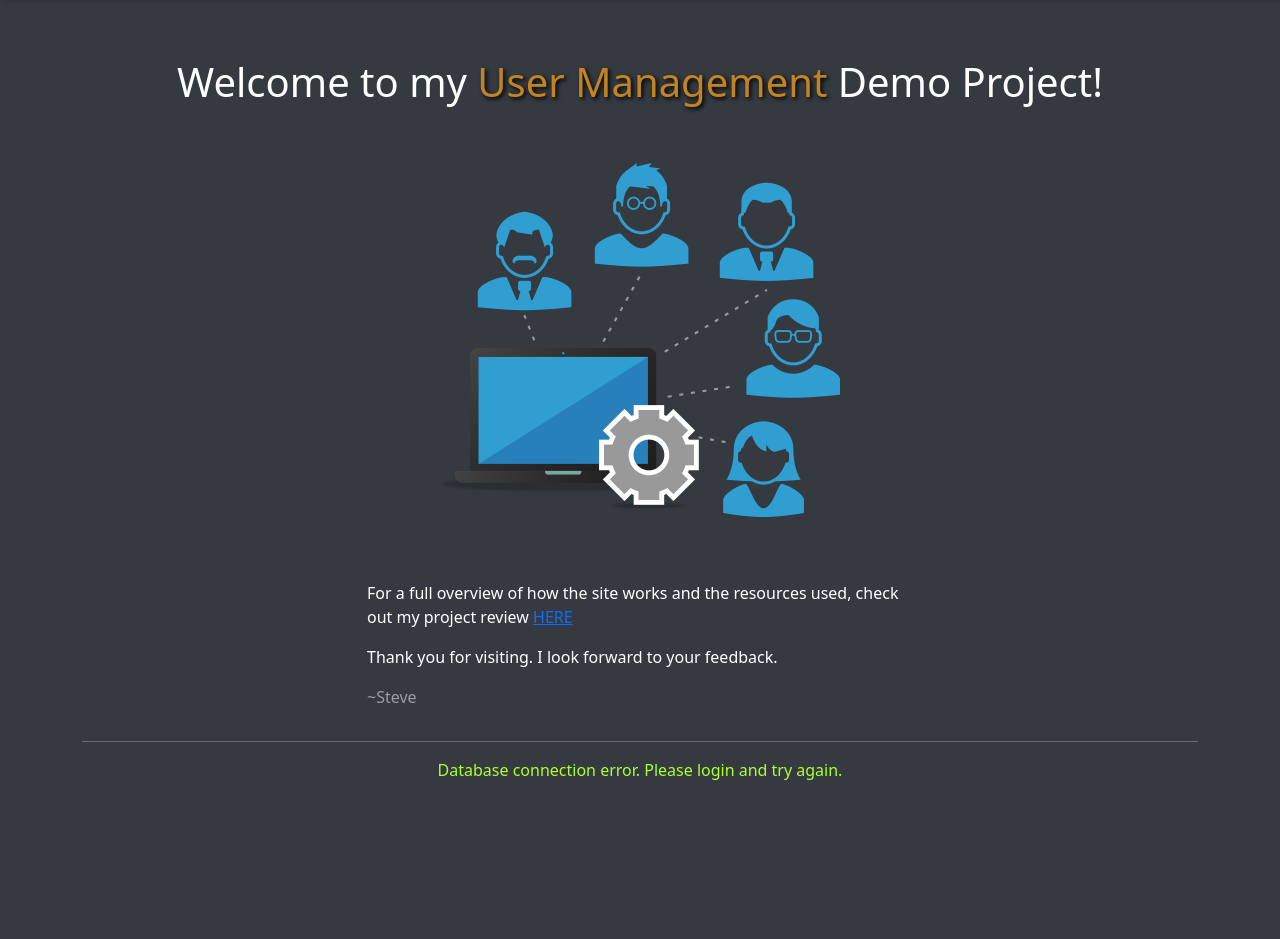
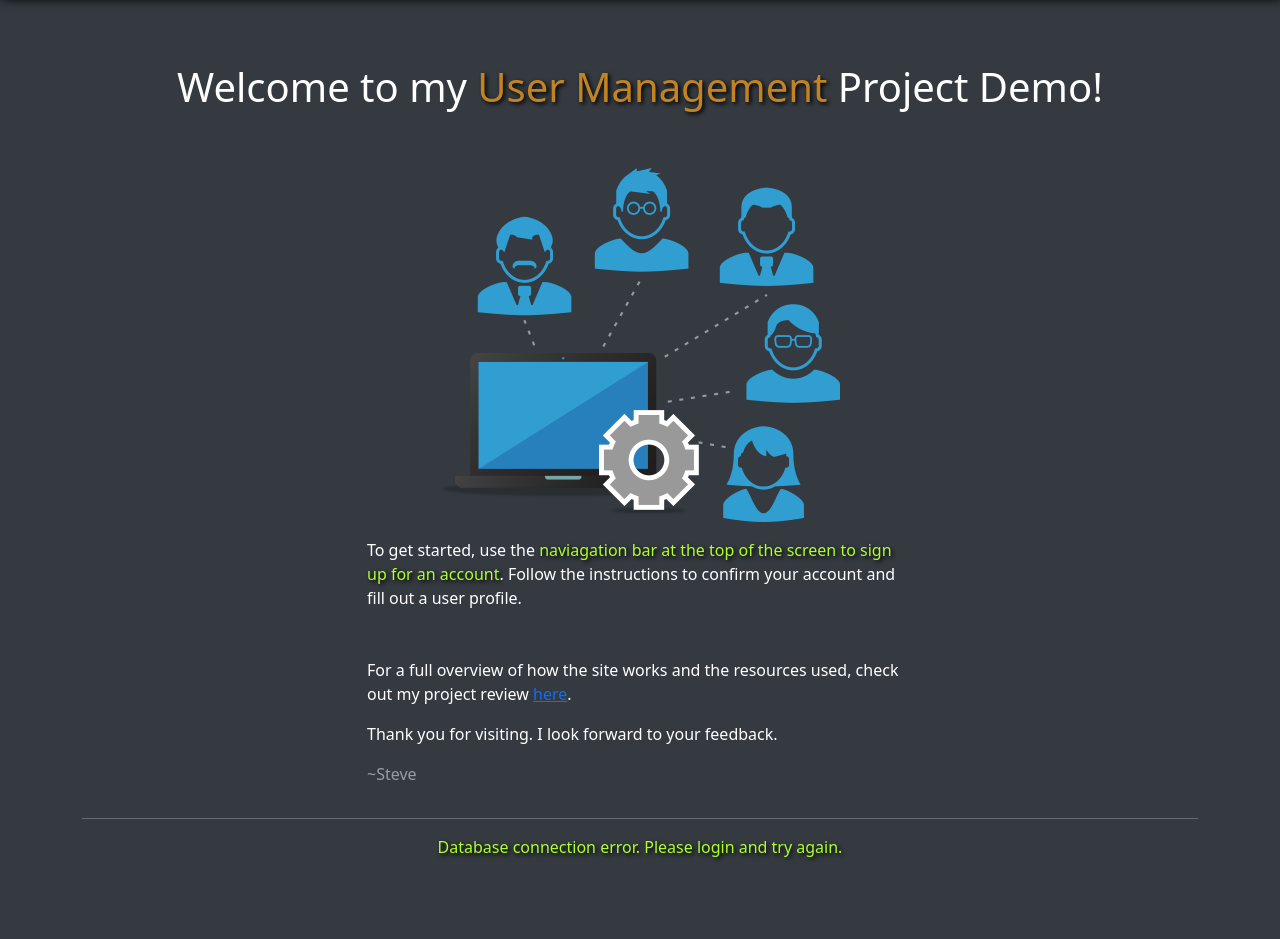
Before and after one commit to syuhas/flaskdb, a Flask app: page / in a window 1280 px wide. Shown: the part 62-1001 px from the top of the page. Before the commit the page ends 842 px from the top, so only its background shows below. Run offline with Flask 2, Linux system fonts and the light colour scheme.

Commit message:
added instructions and added more instructions to home page

```diff
--- a/website/profiles.py
+++ b/website/profiles.py
@@ -76,7 +76,7 @@ def signup():
                 flash("Server Error. Please Try Again.")
                 return redirect(url_for('profiles.signup'))
             create_user(username, password, email)
-            flash("Thank you for creating your account. A confirmation link has been sent to your email address. Follow the link to confirm your account and log in.")
+            flash("Thank you for creating your account. A confirmation link has been sent to your email address. Follow the link to confirm your account and log in. (Note: Please check your spam folder if you do not see the link in your inbox)")
             return redirect(url_for('mailer.send_confirm_email'))
     else:
         return render_template('signup.html')
--- a/website/static/css/main.css
+++ b/website/static/css/main.css
@@ -19,8 +19,14 @@
 }
 .nav-item a {
   color: white;
+  font-size: larger;
+  text-shadow: 3px 3px 5px black;
 }
 
+span {
+  color: greenyellow;
+  text-shadow: 2px 2px 4px black;
+}
 
 .logout, .msg {color: white; padding-top: 1em; margin: auto;}
 
--- a/website/templates/home.html
+++ b/website/templates/home.html
@@ -14,8 +14,8 @@
 <div class="container">
 
     <div class="row justify-content-center">
-        <div class="col-10 mt-5">
-            <h1 class="text-center">Welcome to my <span style="color: #c28422; text-shadow: 2px 2px 4px black;">User Management</span> Demo Project!</h1>
+        <div class="col-md-10 mt-5">
+            <h1 class="text-center">Welcome to my <span style="color: #c28422; text-shadow: 2px 2px 4px black;">User Management</span> Project Demo!</h1>
         </div>
     </div>
 
@@ -29,8 +29,9 @@
 
     <div class="row">
         <div class="col-3"></div>
-        <div class="col-6 mt-3">
-            <p class="mt-5">For a full overview of how the site works and the resources used, check out my project review <a href="https://www.digitalsteve.net/project-users">HERE</a></p>
+        <div class="col-md-6 mt-3">
+            <p>To get started, use the <span>naviagation bar at the top of the screen to sign up for an account</span>. Follow the instructions to confirm your account and fill out a user profile.</p>
+            <p class="mt-5">For a full overview of how the site works and the resources used, check out my project review <a href="https://www.digitalsteve.net/project-users">here</a>.</p>
             <p>Thank you for visiting. I look forward to your feedback.</p>
             <p style="opacity: 50%;">~Steve</p>
         </div>
--- a/website/templates/listusers.html
+++ b/website/templates/listusers.html
@@ -32,7 +32,7 @@
                     <td>{{user.lastname}}</td>
                     <td>{{user.email}}</td>
                     {% else %}
-                    <td>*********</td>
+                    <td>{{user.username}}</td>
                     <td>{{user.firstname}}</td>
                     <td>{{user.lastname}}</td>
                     <td>*********</td>
```
